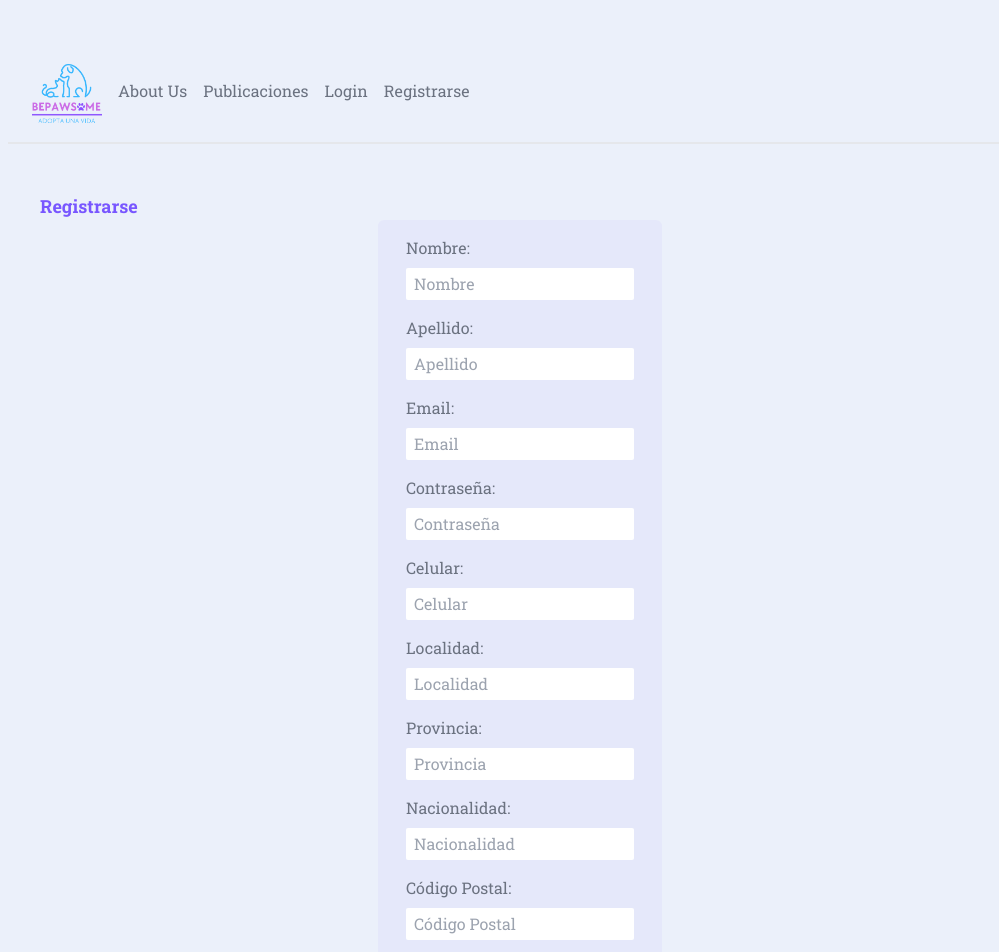
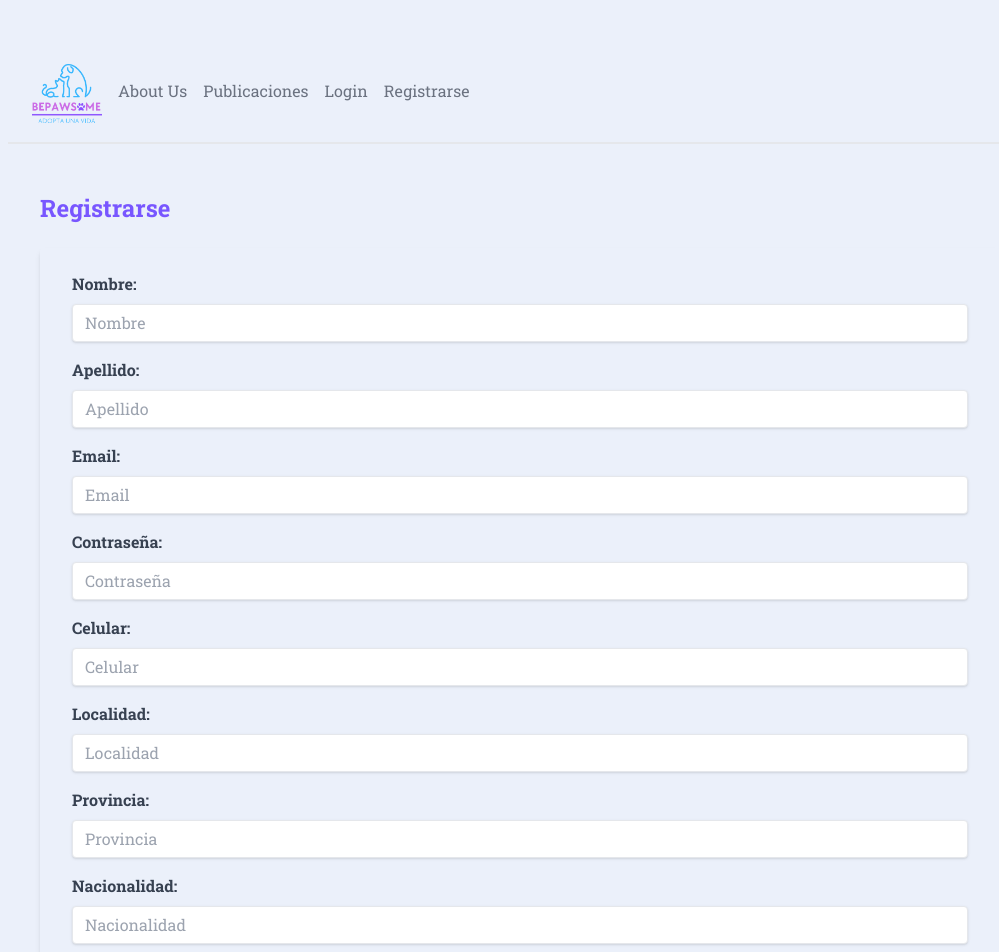
Before and after one commit to BorisWaisten/Be-Pawsome, a Next.js app in the folder frontend/: page /registrar in a window 1280 px wide. Shown: the top 952 px of the page, without its empty margins (120-1119 px from the left). Built offline with nearby package versions, Linux system fonts and the light colour scheme.

Commit message:
creada pagina para publicaciones de usuario, estilos nuevos para registrarse y login + boton de olvide mi contrasena

```diff
--- /dev/null
+++ b/frontend/app/components/Publicaciones/PublicacionesDeUsuario.jsx
@@ -0,0 +1,40 @@
+import React from "react";
+
+const PublicacionesDeUsuario = ({ publicaciones }) => {
+  return (
+    <div>
+      <h1 className="mt-3">Publicaciones del usuario</h1>
+      <ul className="divide-y divide-violet-200">
+        {Array.isArray(publicaciones) &&
+          publicaciones.map((publicacion) => (
+            <li key={publicacion._id} className="my-4">
+              <div className="flex items-center justify-between space-x-5 border-1 border-gray-200 py-4 px-2">
+                <div className="rounded-lg w-24 h-24 overflow-hidden">
+                  <img
+                    src={publicacion.animal.fotos[0]}
+                    className="object-cover w-full h-full"
+                  />
+                </div>
+                <div className="flex-1">
+                  <div className="text-lg font-medium text-violet-900 truncate">
+                    {publicacion.titulo}
+                  </div>
+                  <div className="text-sm text-black-500">
+                    {publicacion.animal.descripcion}
+                  </div>
+                </div>
+                <button
+                  className="bg-blue-500 hover:bg-blue-700 text-white font-bold py-2 px-4 rounded"
+                  onClick={() => confirmarEliminar(publicacion._id)}
+                >
+                  Eliminar
+                </button>
+              </div>
+            </li>
+          ))}
+      </ul>
+    </div>
+  );
+};
+
+export default PublicacionesDeUsuario;
--- a/frontend/app/components/layout/ImgProfile.jsx
+++ b/frontend/app/components/layout/ImgProfile.jsx
@@ -38,7 +38,7 @@ const ImgProfile = ({ usuario }) => {
                 Casita de adopciones
               </a>
             </Link>
-            <Link legacyBehavior href="/publicaciones">
+            <Link legacyBehavior href="/usuario/mispublicaciones">
               <a className="block px-4 py-2 text-gray-800 hover:bg-violet-100 transition duration-300 ease-in-out">
                 Mis publicaciones
               </a>
--- a/frontend/app/globals.css
+++ b/frontend/app/globals.css
@@ -58,30 +58,7 @@ button:hover {
 }
 
 /* form styles */
-form {
-  @apply
-    py-4 px-7
-    bg-primary
-    bg-opacity-5
-    rounded-md
-    block
-    mx-auto
-    min-w-fit w-1/4;
-}
-form label {
-  @apply block;
-}
-form input,
-form textarea,
-form select {
-  @apply
-    block
-    mt-2 my-4 px-2 py-1
-    rounded-sm w-full;
-}
-form button {
-  @apply block mx-auto;
-}
+
 
 /* feedback styles */
 .error {
--- a/frontend/app/login/logica.jsx
+++ b/frontend/app/login/logica.jsx
@@ -72,8 +72,10 @@ const Login = ({ onLogin }) => {
   };
 
   return (
-    <form onSubmit={handleSubmit}>
-      <label htmlFor="mail">Email:</label>
+    <form onSubmit={handleSubmit} className="flex flex-col items-center">
+  <label htmlFor="mail" className="block text-gray-700 font-bold mb-2">
+    Email:
+  </label>
   <input
     type="email"
     id="mail"
@@ -81,8 +83,11 @@ const Login = ({ onLogin }) => {
     placeholder="Email"
     onChange={handleChange}
     required
+    className="shadow appearance-none border rounded w-full py-2 px-3 text-gray-700 leading-tight focus:outline-none focus:shadow-outline mb-4"
   />
-      <label htmlFor="password">Contraseña:</label>
+  <label htmlFor="password" className="block text-gray-700 font-bold mb-2">
+    Contraseña:
+  </label>
   <input
     type="password"
     id="password"
@@ -90,10 +95,13 @@ const Login = ({ onLogin }) => {
     placeholder="Contraseña"
     onChange={handleChange}
     required
+    className="shadow appearance-none border rounded w-full py-2 px-3 text-gray-700 leading-tight focus:outline-none focus:shadow-outline mb-4"
   />
-      {error && <div style={{ color: "red" }}>{error}</div>}{" "}
-      {/* Muestra el mensaje de error si existe */}
-      <button type="submit">Iniciar Sesión</button>
+  {error && <div style={{ color: "red" }} className="mb-4">{error}</div>}
+  <button type="submit" className="bg-blue-500 hover:bg-blue-700 text-white font-bold py-2 px-4 rounded focus:outline-none focus:shadow-outline mb-4">
+    Iniciar Sesión
+  </button>
+  <a href="#" className="text-gray-500 hover:text-gray-700">¿Olvidaste tu contraseña?</a>
 </form>
   );
 };
--- a/frontend/app/registrar/FormRegister.jsx
+++ b/frontend/app/registrar/FormRegister.jsx
@@ -62,10 +62,13 @@ function Registrar() {
 
   return (
     <>
-      <div>
-        <h2>Registrarse</h2>
-        <form onSubmit={handleSubmit}>
-          <label htmlFor="nombre">Nombre:</label>
+     <h2 className="text-2xl font-bold mb-4">Registrarse</h2>
+    <div className="shadow-md rounded px-8 pt-6 pb-8 mb-4 flex flex-col my-2">
+      <form onSubmit={handleSubmit} className="flex flex-col">
+        <div className="mb-4">
+          <label htmlFor="nombre" className="block text-gray-700 font-bold mb-2">
+            Nombre:
+          </label>
           <input
             type="text"
             id="nombre"
@@ -73,8 +76,13 @@ function Registrar() {
             placeholder="Nombre"
             onChange={handleChange}
             required
+            className="shadow appearance-none border rounded w-full py-2 px-3 text-gray-700 leading-tight focus:outline-none focus:shadow-outline"
           />
-          <label htmlFor="apellido">Apellido:</label>
+        </div>
+        <div className="mb-4">
+          <label htmlFor="apellido" className="block text-gray-700 font-bold mb-2">
+            Apellido:
+          </label>
           <input
             type="text"
             id="apellido"
@@ -82,8 +90,13 @@ function Registrar() {
             placeholder="Apellido"
             onChange={handleChange}
             required
+            className="shadow appearance-none border rounded w-full py-2 px-3 text-gray-700 leading-tight focus:outline-none focus:shadow-outline"
           />
-          <label htmlFor="mail">Email:</label>
+        </div>
+        <div className="mb-4">
+          <label htmlFor="mail" className="block text-gray-700 font-bold mb-2">
+            Email:
+          </label>
           <input
             type="email"
             id="mail"
@@ -91,8 +104,13 @@ function Registrar() {
             placeholder="Email"
             onChange={handleChange}
             required
+            className="shadow appearance-none border rounded w-full py-2 px-3 text-gray-700 leading-tight focus:outline-none focus:shadow-outline"
           />
-          <label htmlFor="password">Contraseña:</label>
+        </div>
+        <div className="mb-4">
+          <label htmlFor="password" className="block text-gray-700 font-bold mb-2">
+            Contraseña:
+          </label>
           <input
             type="password"
             id="password"
@@ -100,8 +118,13 @@ function Registrar() {
             placeholder="Contraseña"
             onChange={handleChange}
             required
+            className="shadow appearance-none border rounded w-full py-2 px-3 text-gray-700 leading-tight focus:outline-none focus:shadow-outline"
           />
-          <label htmlFor="celular">Celular:</label>
+        </div>
+        <div className="mb-4">
+          <label htmlFor="celular" className="block text-gray-700 font-bold mb-2">
+            Celular:
+          </label>
           <input
             type="text"
             id="celular"
@@ -109,8 +132,13 @@ function Registrar() {
             placeholder="Celular"
             onChange={handleChange}
             required
+            className="shadow appearance-none border rounded w-full py-2 px-3 text-gray-700 leading-tight focus:outline-none focus:shadow-outline"
           />
-          <label htmlFor="localidad">Localidad:</label>
+        </div>
+        <div className="mb-4">
+          <label htmlFor="localidad" className="block text-gray-700 font-bold mb-2">
+            Localidad:
+          </label>
           <input
             type="text"
             id="localidad"
@@ -118,8 +146,13 @@ function Registrar() {
             placeholder="Localidad"
             onChange={handleChange}
             required
+            className="shadow appearance-none border rounded w-full py-2 px-3 text-gray-700 leading-tight focus:outline-none focus:shadow-outline"
           />
-          <label htmlFor="provincia">Provincia:</label>
+        </div>
+        <div className="mb-4">
+          <label htmlFor="provincia" className="block text-gray-700 font-bold mb-2">
+            Provincia:
+          </label>
           <input
             type="text"
             id="provincia"
@@ -127,8 +160,13 @@ function Registrar() {
             placeholder="Provincia"
             onChange={handleChange}
             required
+            className="shadow appearance-none border rounded w-full py-2 px-3 text-gray-700 leading-tight focus:outline-none focus:shadow-outline"
           />
-          <label htmlFor="nacionalidad">Nacionalidad:</label>
+        </div>
+        <div className="mb-4">
+          <label htmlFor="nacionalidad" className="block text-gray-700 font-bold mb-2">
+            Nacionalidad:
+          </label>
           <input
             type="text"
             id="nacionalidad"
@@ -136,8 +174,13 @@ function Registrar() {
             placeholder="Nacionalidad"
             onChange={handleChange}
             required
+            className="shadow appearance-none border rounded w-full py-2 px-3 text-gray-700 leading-tight focus:outline-none focus:shadow-outline"
           />
-          <label htmlFor="codigoPostal">Código Postal:</label>
+        </div>
+        <div className="mb-4">
+          <label htmlFor="codigoPostal" className="block text-gray-700 font-bold mb-2">
+            Código Postal:
+          </label>
           <input
             type="text"
             id="codigoPostal"
@@ -145,8 +188,12 @@ function Registrar() {
             placeholder="Código Postal"
             onChange={handleChange}
             required
+            className="shadow appearance-none border rounded w-full py-2 px-3 text-gray-700 leading-tight focus:outline-none focus:shadow-outline"
           />
-          <button type="submit">Registrarse</button>
+        </div>
+        <button type="submit" className="bg-blue-500 hover:bg-violet-700 text-center text-white text-center justify-center font-bold py-2 px-4 rounded focus:outline-none focus:shadow-outline">
+          Registrarse
+        </button>
       </form>
     </div>
     {apiError && (
--- /dev/null
+++ b/frontend/app/usuario/mispublicaciones/page.jsx
@@ -0,0 +1,47 @@
+"use client";
+import React, { useEffect, useState } from "react";
+import PublicacionesDeUsuario from "@/app/components/Publicaciones/PublicacionesDeUsuario";
+import {
+  obtenerUsuarioLogeado,
+  obtenerPublicacionesDelUsuario,
+} from "@/app/persistencia/peticiones";
+
+const Page = () => {
+  const [usuario, setUsuario] = useState(null);
+  const [publicaciones, setPublicaciones] = useState([]);
+
+  const cargarUsuario = async () => {
+    try {
+      const { usuario, error } = await obtenerUsuarioLogeado();
+      if (usuario) {
+        setUsuario(usuario);
+        console.log(usuario);
+        // Obtener las publicaciones del usuario
+        const { publicaciones } = await obtenerPublicacionesDelUsuario(
+          usuario._id
+        );
+        setPublicaciones(publicaciones);
+        // Inicializa los nuevos datos con los valores del usuario
+      }
+    } catch (error) {
+      console.error(error);
+    }
+  };
+
+  useEffect(() => {
+    cargarUsuario();
+  }, []);
+
+  return (
+    <div>
+      {usuario && (
+        <h1>
+          Tu perfil, {usuario.nombre} {usuario.apellido}
+        </h1>
+      )}
+      <PublicacionesDeUsuario publicaciones={publicaciones} />
+    </div>
+  );
+};
+
+export default Page;
--- a/frontend/app/usuario/perfil/DatosPerfil.jsx
+++ b/frontend/app/usuario/perfil/DatosPerfil.jsx
@@ -30,6 +30,7 @@ export default function Usuario() {
       const { usuario, error } = await obtenerUsuarioLogeado();
       if (usuario) {
         setUsuario(usuario);
+        console.log(usuario);
         // Obtener las publicaciones del usuario
         const { publicaciones } = await obtenerPublicacionesDelUsuario(
           usuario._id
```
Lines whose indentation alone changed are shown as unchanged.
